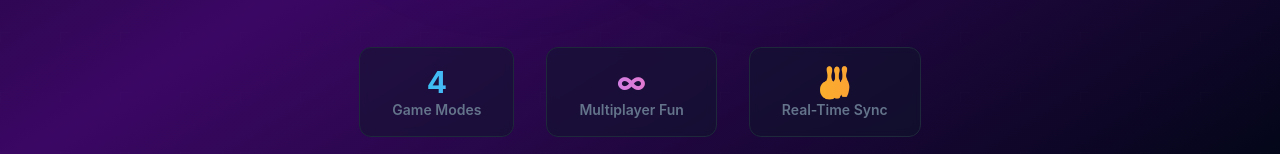
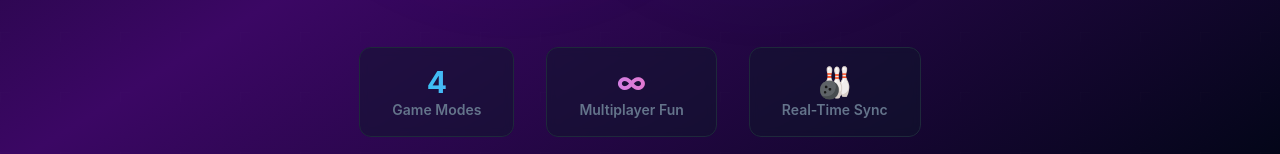
Before and after one commit to SuperHerosExist/BowlingwithFriends, a React (Vite) app: page / in a window 1280 px wide. Shown: the part 628-782 px from the top of the page. Built offline with nearby package versions, Linux system fonts and the light colour scheme.

Commit message:
fix: footer graphics

```diff
--- a/src/GamesLanding.jsx
+++ b/src/GamesLanding.jsx
@@ -232,7 +232,7 @@ export default function GamesLanding() {
               <div className="text-slate-500 text-sm font-semibold">Multiplayer Fun</div>
             </div>
             <div className="bg-slate-900/50 backdrop-blur-sm border border-slate-800 rounded-xl px-8 py-4">
-              <div className="text-3xl font-bold text-transparent bg-clip-text bg-gradient-to-r from-amber-400 to-orange-400">🎳</div>
+              <div className="text-3xl font-bold">🎳</div>
               <div className="text-slate-500 text-sm font-semibold">Real-Time Sync</div>
             </div>
           </div>
```
Also changed, not shown: 1 other file (tests, documents, lock files or other folders).
